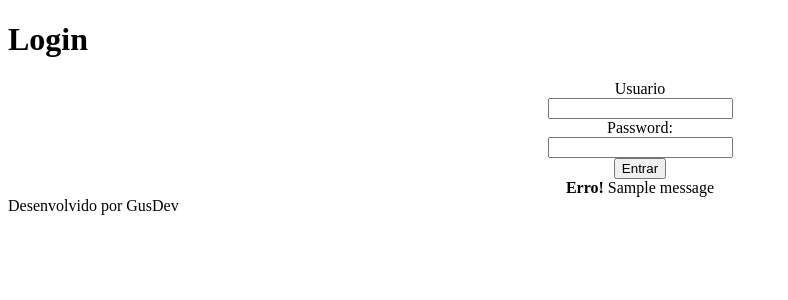
After one commit to gusjjpv/Agenda, a Django app: page /login/ in a window 1280 px wide. The commit adds this page. Shown: the top 300 px of the page, without its empty margins (0-788 px from the left). Run offline with Django 5.2, Linux system fonts and the light colour scheme; one stand-in notice (Sample message) is shown.

Commit message:
feat(auth): implement user login and logout functionality

```diff
--- /dev/null
+++ b/Agenda/templates/login.html
@@ -0,0 +1,37 @@
+<!DOCTYPE html>
+<html lang="pt-BR">
+<head>
+    <style>
+        .login-content{
+            display: flex;
+            flex-direction: column;
+            align-items: center;
+        }
+
+        .message{
+            text-align: center;
+        }
+    </style>
+</head>
+<body>
+    <h1>Login</h1>
+    <form action="submit" method="POST">{% csrf_token %}
+        <div class="login-content">
+            <label>Usuario</label>
+            <input type="text" name="username"/>
+            <label>Password:</label>
+            <input type="password" name="password"/>
+            <button type="submit">Entrar</button>
+        </div>
+    </form>
+
+    {% for message in messages %}
+        <div class="message">
+            <strong>Erro! </strong> {{ message }}
+        </div>
+        {% endfor %}
+
+    {% include "model-footer.html" %}
+
+</body>
+</html>
--- a/Agenda/templates/model-footer.html
+++ b/Agenda/templates/model-footer.html
@@ -1 +1 @@
-<p>Desenvolvido por GusDev</p>
+<footer>Desenvolvido por GusDev</footer>
--- a/Agenda/templates/model-header.html
+++ b/Agenda/templates/model-header.html
@@ -1,2 +1,4 @@
-<meta charset="UTF-8" />
-<title>Agenda</title>
+<div align="right">
+  <a href="/logout">logout</a>
+</div>
+<h1>Agenda</h1>
--- a/Agenda/views.py
+++ b/Agenda/views.py
@@ -1,11 +1,35 @@
 from django.shortcuts import render, redirect
 from Agenda.models import Evento
+from django.contrib.auth.decorators import login_required
+from django.contrib.auth import authenticate, login, logout
+from django.contrib import messages
 # Create your views here.
 
-#def index(request):
+# def index(request):
 #    return redirect('/agenda/')
 
+def login_user(request):
+    return render(request, 'login.html')
+
+def submit_login(request):
+    if request.POST:
+        username = request.POST.get('username')
+        password = request.POST.get('password')
+        usuario = authenticate(username=username, password=password)
+        if usuario is not None:
+            login(request, usuario)
+            return redirect('/')
+        else:
+            messages.error(request, "Usuario ou Senha Invalido.")
+    return redirect('/')
+
+def logout_user(request):
+    logout(request)
+    return redirect('/')
+
+@login_required(login_url='/login/')
 def lista_eventos(request):
-    evento = Evento.objects.all()
+    usuario = request.user
+    evento = Evento.objects.filter(usuario=usuario)
     dados = {'evento':evento}
     return render(request, 'agenda.html', dados)
--- a/setup/urls.py
+++ b/setup/urls.py
@@ -22,5 +22,8 @@ from django.views.generic import RedirectView
 urlpatterns = [
     path('admin/', admin.site.urls),
     path('agenda/', views.lista_eventos),
-    path('', RedirectView.as_view(url='/agenda/'))
+    path('', RedirectView.as_view(url='/agenda/')),
+    path('login/', views.login_user),
+    path('login/submit', views.submit_login),
+    path('logout/', views.logout_user),
 ]
```
Also changed, not shown: Agenda/templates/model-page.html (+8 -7 lines), db.sqlite3.
